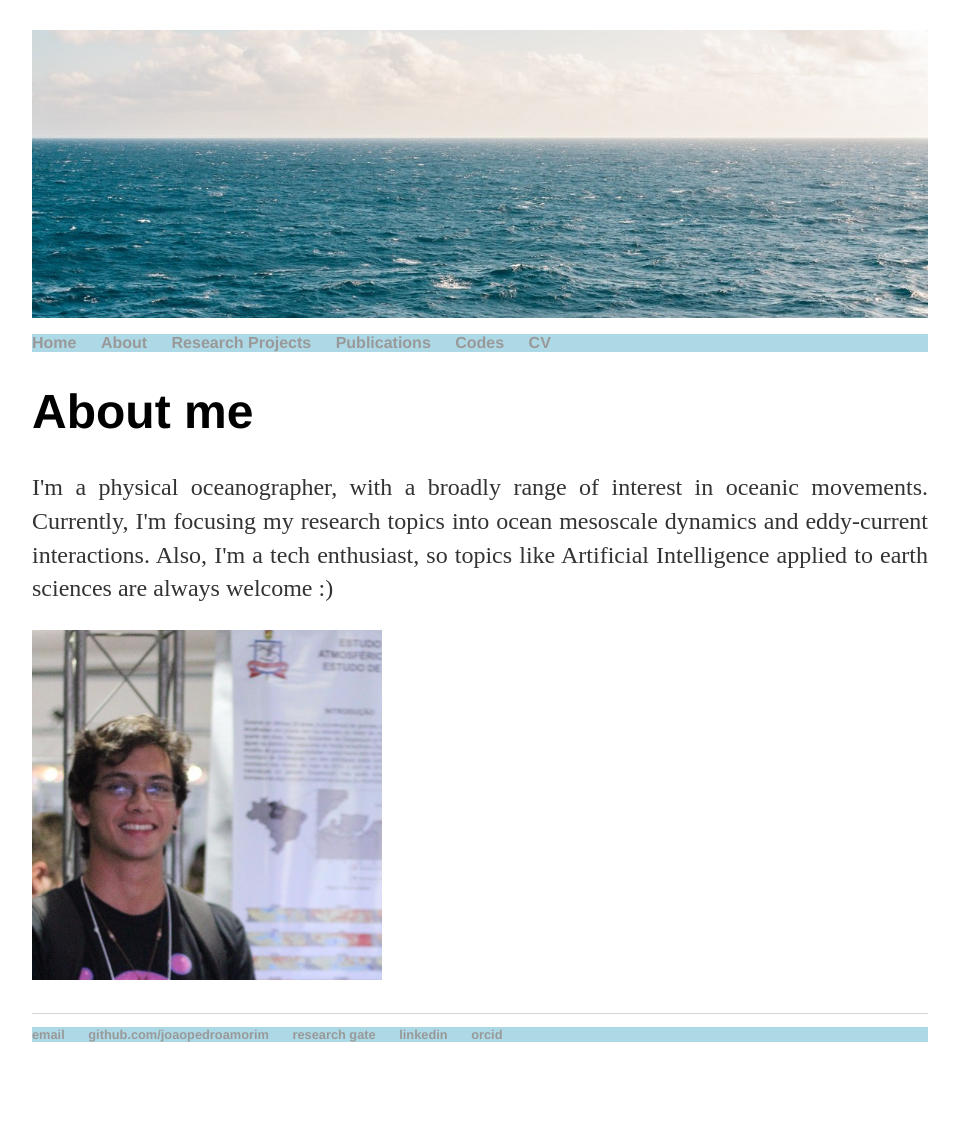
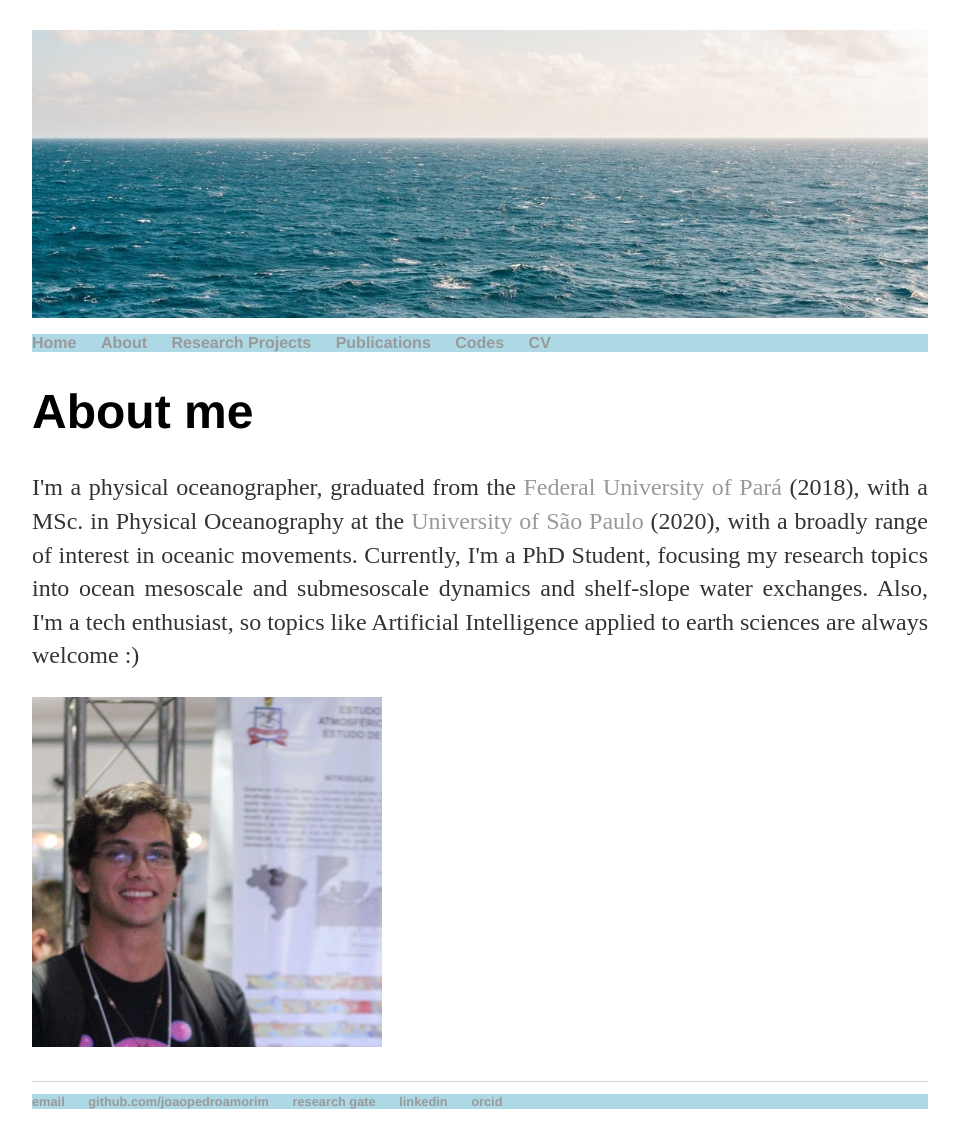
Before and after one commit to joaopedroamorim/joaopedroamorim.github.io, a Jekyll site: the page built from about/index.html, in a window 1280 px wide. Shown: the whole page, without its empty margins (160-1119 px from the left). Built offline with Jekyll 4.4.1, drawn with Linux system fonts in a browser that asks for light colours; before the commit the page ends 1072 px from its top, so only the background shows below that.

Commit message:
Update index.html

```diff
--- a/about/index.html
+++ b/about/index.html
@@ -6,7 +6,7 @@ permalink: /about/
 	<h1>{{ page.title }}</h1>
 
 	<div class="blurb">
-		<p align="justify"> I'm a physical oceanographer, with a broadly range of interest in oceanic movements. Currently, I'm focusing my research topics into ocean mesoscale dynamics and eddy-current interactions. Also, I'm a tech enthusiast, so topics like Artificial Intelligence applied to earth sciences are always welcome :) </p>
+		<p align="justify"> I'm a physical oceanographer, graduated from the <a href="https://ufpa.br/">Federal University of Pará</a> (2018), with a MSc. in Physical Oceanography at the <a href="https://www.io.usp.br/"> University of São Paulo</a> (2020), with a broadly range of interest in oceanic movements. Currently, I'm a PhD Student, focusing my research topics into ocean mesoscale and submesoscale dynamics and shelf-slope water exchanges. Also, I'm a tech enthusiast, so topics like Artificial Intelligence applied to earth sciences are always welcome :) </p>
 	</div><!-- /.blurb -->
 
 	<p class="aligncenter">
```
